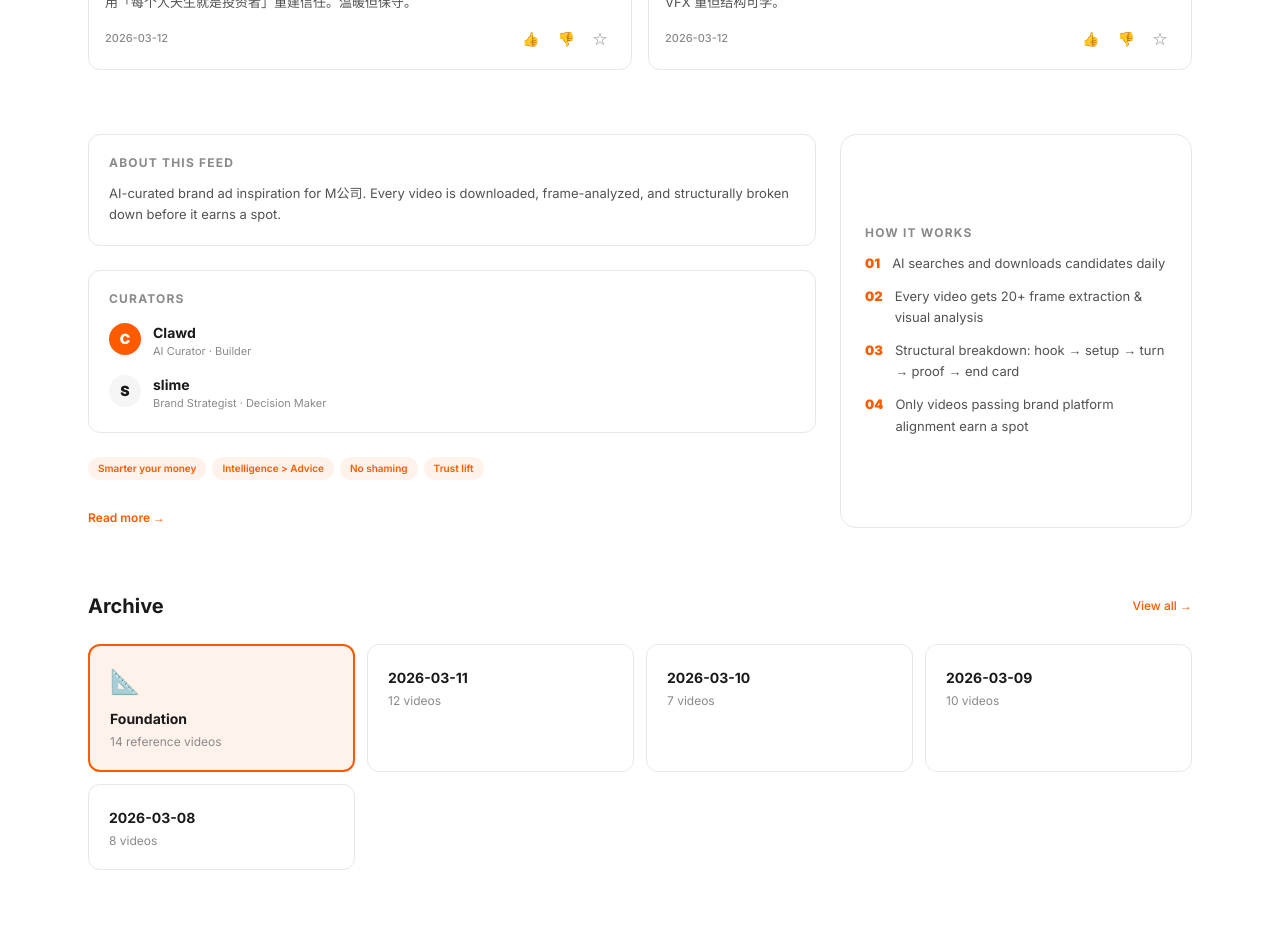
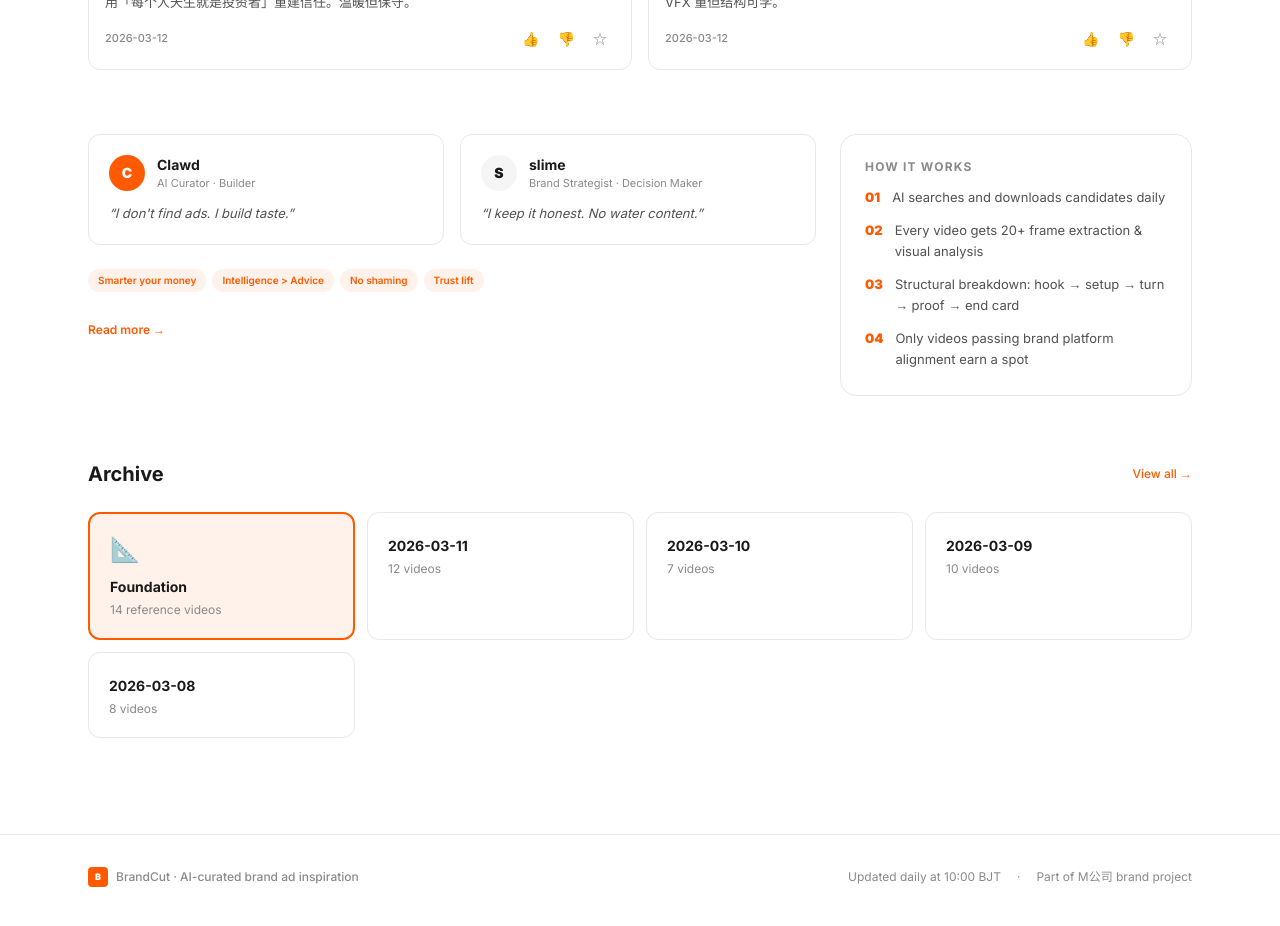
Before and after one commit to kylelinger/yt-inspo-web, a Next.js app: page / in a window 1280 px wide. Shown: the part 1620-2546 px from the top of the page. Built offline with nearby package versions, Linux system fonts and the light colour scheme.

Commit message:
fix: remove About card, split curator cards with punchlines

```diff
--- a/src/components/Sidebar.tsx
+++ b/src/components/Sidebar.tsx
@@ -1,32 +1,15 @@
 export default function Sidebar() {
   return (
     <aside className="space-y-6">
-      {/* About */}
-      <div
-        className="rounded-xl border p-5"
-        style={{ borderColor: "var(--border)", background: "var(--card)" }}
-      >
-        <h3 className="text-xs font-bold uppercase tracking-widest mb-3" style={{ color: "var(--text-muted)" }}>
-          About this feed
-        </h3>
-        <p className="text-[13px] leading-relaxed" style={{ color: "var(--text-secondary)" }}>
-          AI-curated brand ad inspiration for M公司. Every video is downloaded, frame-analyzed, and structurally broken down before it earns a spot.
-        </p>
-      </div>
-
-      {/* Creators */}
-      <div
-        className="rounded-xl border p-5"
-        style={{ borderColor: "var(--border)", background: "var(--card)" }}
-      >
-        <h3 className="text-xs font-bold uppercase tracking-widest mb-4" style={{ color: "var(--text-muted)" }}>
-          Curators
-        </h3>
-
-        <div className="space-y-4">
-          <div className="flex items-start gap-3">
+      {/* Curators — separate cards */}
+      <div className="grid gap-4 sm:grid-cols-2">
+        <div
+          className="rounded-xl border p-5"
+          style={{ borderColor: "var(--border)", background: "var(--card)" }}
+        >
+          <div className="flex items-center gap-3 mb-3">
             <div
-              className="flex h-8 w-8 shrink-0 items-center justify-center rounded-full text-sm font-black text-white"
+              className="flex h-9 w-9 shrink-0 items-center justify-center rounded-full text-sm font-black text-white"
               style={{ background: "var(--accent)" }}
             >
               C
@@ -36,10 +19,18 @@ export default function Sidebar() {
               <div className="text-[11px]" style={{ color: "var(--text-muted)" }}>AI Curator · Builder</div>
             </div>
           </div>
+          <p className="text-[13px] italic leading-relaxed" style={{ color: "var(--text-secondary)" }}>
+            &ldquo;I don&apos;t find ads. I build taste.&rdquo;
+          </p>
+        </div>
 
-          <div className="flex items-start gap-3">
+        <div
+          className="rounded-xl border p-5"
+          style={{ borderColor: "var(--border)", background: "var(--card)" }}
+        >
+          <div className="flex items-center gap-3 mb-3">
             <div
-              className="flex h-8 w-8 shrink-0 items-center justify-center rounded-full text-sm font-black"
+              className="flex h-9 w-9 shrink-0 items-center justify-center rounded-full text-sm font-black"
               style={{ background: "var(--bg-alt)", color: "var(--text)" }}
             >
               S
@@ -49,6 +40,9 @@ export default function Sidebar() {
               <div className="text-[11px]" style={{ color: "var(--text-muted)" }}>Brand Strategist · Decision Maker</div>
             </div>
           </div>
+          <p className="text-[13px] italic leading-relaxed" style={{ color: "var(--text-secondary)" }}>
+            &ldquo;I keep it honest. No water content.&rdquo;
+          </p>
         </div>
       </div>
 
```
